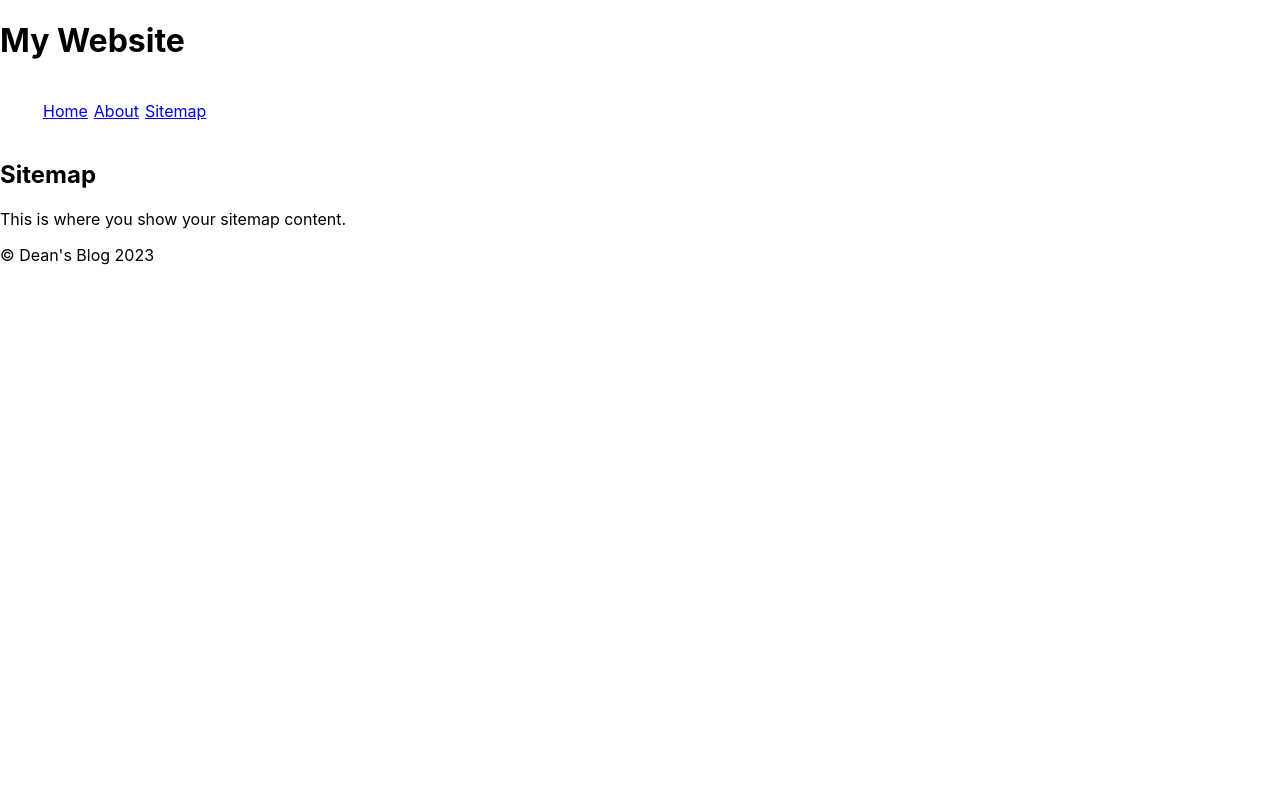
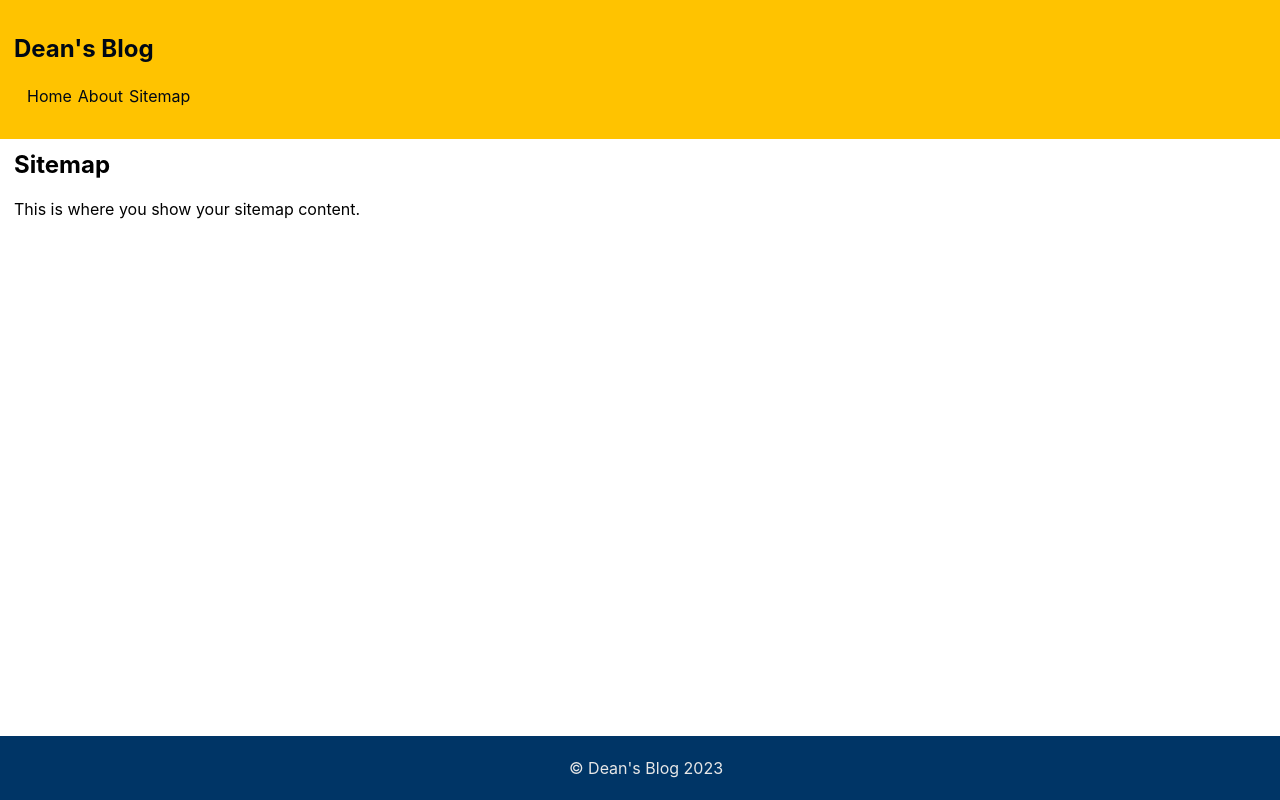
Before and after one commit to shengshengyang/shengshengyang.github.io, a React (Create React App) app: page /Sitemap in a window 1280 px wide. Built offline with nearby package versions, Linux system fonts and the light colour scheme.

Commit message:
Modify: change css and add error-page

```diff
--- a/src/App.css
+++ b/src/App.css
@@ -3,21 +3,7 @@
   flex-direction: column;
   min-height: 100vh;
 }
-
-.App-header{
-  background-color: #282c34;
-  color: white;
-  padding: 20px;
-  position: fixed;
-  top: 0;
-  width: 100%;
+.content{
+  padding-top: 130px;
+  padding-left: 14px;
 }
-
-.App-footer{
-  background-color: #282c34;
-  color: white;
-  padding: 20px;
-  position: fixed;
-  bottom: 0;
-  width: 100%;
-}
--- a/src/App.js
+++ b/src/App.js
@@ -1,5 +1,5 @@
 import './App.css';
-import { Route, Routes } from 'react-router-dom';
+import { Route, Routes, useLocation } from 'react-router-dom';
 import About from './components/pages/About';
 import SitemapPage from './components/pages/SitemapPage';
 import Header from './components/header/Header';
@@ -8,15 +8,28 @@ import ErrorPage from './components/pages/ErrorPage';
 import MainPage from './components/pages/MainPage';
 
 function App() {
+  const location = useLocation();
+  console.log(location.pathname)
+  let isRoutes = false;
+  switch(location.pathname){
+    case '/about':
+    case '/':
+    case '/Sitemap':
+      isRoutes = true;
+      break;
+  }
+
   return (
-    <div>
-    <Header/>
+    <div className='wrapper'>
+      {isRoutes? <Header/>:null}
+    <div className='content'>
     <Routes>
       <Route path='/about' element={<About/>}/>
       <Route path='/' element={<MainPage/>}/>
       <Route path='/Sitemap' element = {<SitemapPage/>}/>
       <Route path='*' element = {<ErrorPage/>}/>
     </Routes>
+    </div>
     <Footer/>
     </div>
 
--- /dev/null
+++ b/src/components/footer/Footer.css
@@ -0,0 +1,9 @@
+footer{
+    background-color: #003566;
+    color: #E7E7E7;
+    padding: 6px;
+    text-align: center;
+    position: fixed;
+    bottom: 0;
+    width: 100%;
+}
--- a/src/components/footer/Footer.js
+++ b/src/components/footer/Footer.js
@@ -1,4 +1,5 @@
 import React from "react";
+import './Footer.css'
 
 function Footer() {
   return (
--- a/src/components/header/Header.css
+++ b/src/components/header/Header.css
@@ -1,4 +1,27 @@
+ul{
+    padding-left: 10px;
+}
 li {
+    text-align: left;
     display: inline-block;
     padding: 3px;
+    tab-size: 14px;
 }
+
+a{
+    color: #000814;
+    text-decoration: none;
+}
+
+a:hover{
+    background-color: #ffd60a;
+}
+
+header{
+    background-color: #ffc300;
+    color: #000814;
+    padding: 14px;
+    position: fixed;
+    top: 0;
+    width: 100%;
+}
--- a/src/components/header/Header.js
+++ b/src/components/header/Header.js
@@ -5,12 +5,12 @@ import './Header.css'
 function Header() {
   return (
     <header className="header">
-      <h1>My Website</h1>
+      <h2>Dean's Blog</h2>
       <nav className="nav">
         <ul>
-          <li><Link to="/"><p>Home</p></Link></li>
-          <li> <Link to="about"><p>About</p></Link></li>
-          <li><Link to="sitemap"><p>Sitemap</p></Link> </li>
+          <li><Link to="/">Home</Link></li>
+          <li> <Link to="about">About</Link></li>
+          <li><Link to="sitemap">Sitemap</Link> </li>
         </ul>
 
 
```
